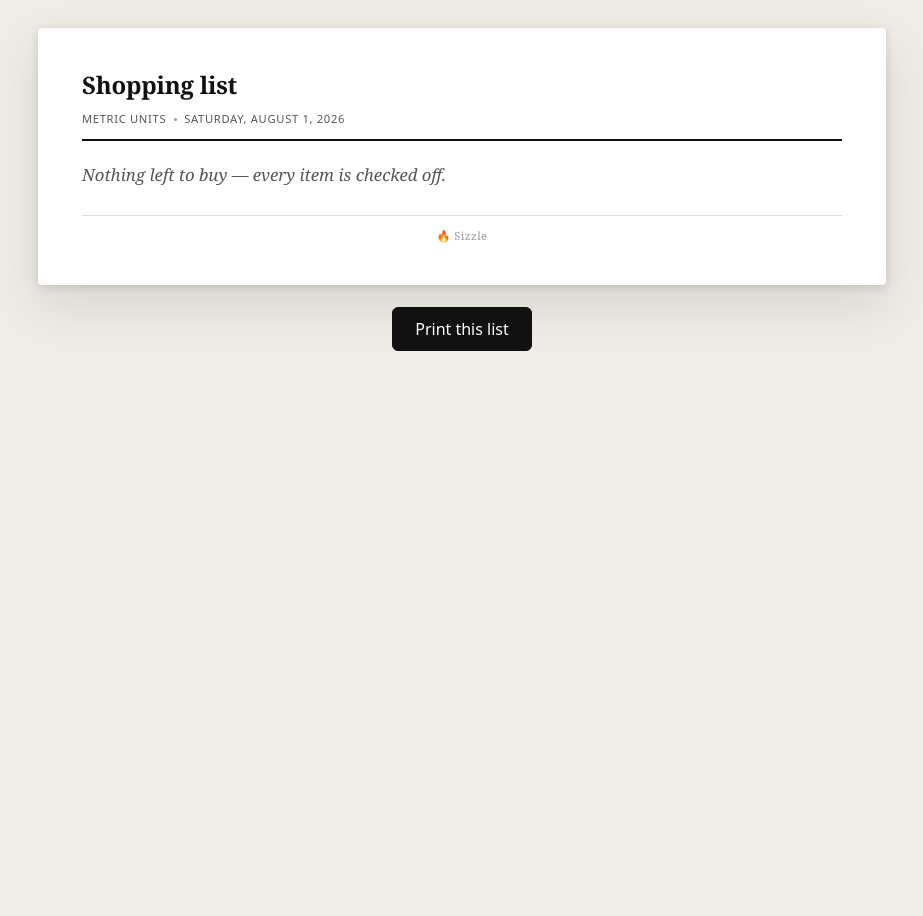
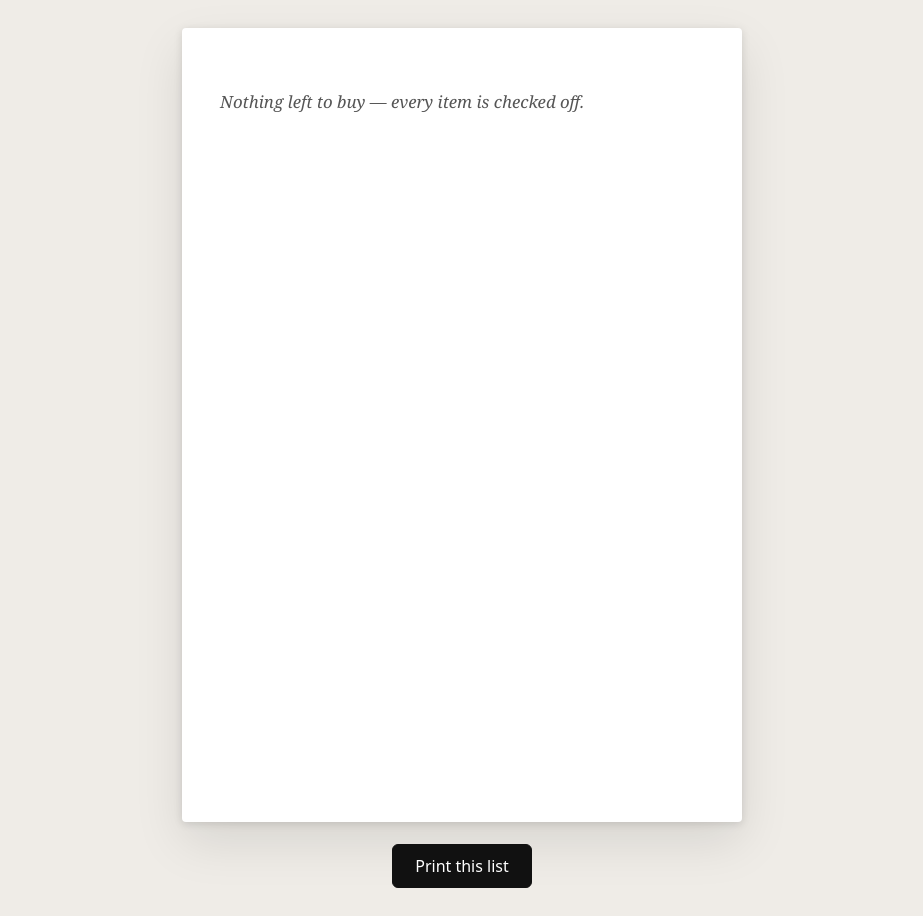
Before and after one commit to TJSmith-hub/sizzle, a FastAPI app: page /shopping-list/print in a window 1280 px wide. Shown: the whole page, without its empty margins (178-1101 px from the left). Before the commit the page ends 351 px from the top, so only its background shows below. Run offline with FastAPI, Linux system fonts and the light colour scheme.

Commit message:
Print the shopping list as an A5 card
The print view was a full-page A4 sheet with a title, the source recipe
names, a units/date line and a footer. Printed, that filled a page with
chrome and left the actual items small and widely spaced.

It now prints as a 128x190mm card on the left half of a landscape A4, so
the sheet folds down the middle into an A5 list that fits a pocket:

- Drop the title, source line, units/date meta and the footer, along with
  the client-side date stamping they needed. The items are the point.
- Keep the aisle grouping, but head each category with a dotted rule and
  a small centred label rather than a heavy black underline. The label is
  .68rem against the items' .92rem: the items are what you read in the
  shop, the category is a signpost.
- Replace the dotted leader lines with a plain two-column list and tighten
  the line spacing, which is what buys the room to fit A5.
- Set @page margin to 0 and move the 10mm inset onto the page content.
  Chrome prints its header/footer in the page margin, so a zero margin is
  what makes it omit them; the printed geometry is unchanged.

The on-screen preview is now sized to the real A5 card so it matches the
output. Also drops `sources` and `system` from the print route's template
context, which nothing reads any more.

Co-Authored-By: Claude Opus 5 (1M context) <noreply@anthropic.com>

```diff
--- a/app/static/css/print.css
+++ b/app/static/css/print.css
@@ -17,62 +17,46 @@
   line-height: 1.45;
 }
 
-/* On screen the list sits on a centered "sheet of paper"; in print it fills
-   the page (the sheet chrome is stripped in @media print below). */
+/* On screen the list sits on a centered "sheet of paper" sized to the real
+   A5 portrait card it prints as, so the preview matches the output. */
 .print-sheet {
-  max-width: 760px;
+  box-sizing: border-box;
+  width: 148mm;
+  max-width: 100%;
+  min-height: 210mm;
   margin: 0 auto;
   background: #fff;
-  padding: 40px 44px;
+  padding: 12mm 10mm;
   border-radius: 4px;
   box-shadow: 0 2px 8px rgba(0,0,0,.12), 0 20px 50px rgba(0,0,0,.10);
 }
 
-.print-header { border-bottom: 2px solid #111; padding-bottom: 12px; margin-bottom: 22px; }
-.print-header h1 { margin: 0; font-size: 1.5rem; letter-spacing: -.01em; }
-.print-sources { margin: 5px 0 0; font-size: .85rem; font-style: italic; color: #333; }
-.print-meta {
-  display: flex; flex-wrap: wrap; gap: 6px 18px; margin: 8px 0 0;
+.print-empty { font-size: 1.05rem; font-style: italic; color: #555; }
+
+/* Two columns inside the A5 width — roughly 60mm each. */
+.print-columns { column-count: 2; column-gap: 8mm; }
+
+/* Each category is one block, headed by a dotted rule — every category carries
+   one, the first included. The heading is deliberately smaller than the items:
+   the items are what you read while shopping, the category is just a signpost. */
+.print-aisle { break-inside: avoid; padding-top: 8px; border-top: 1.5px dotted #b8b2a8; }
+.print-aisle + .print-aisle { margin-top: 10px; }
+.print-aisle h2 {
   font-family: system-ui, -apple-system, "Segoe UI", sans-serif;
-  font-size: .7rem; text-transform: uppercase; letter-spacing: .06em; color: #555;
-}
-.print-meta span { position: relative; }
-.print-meta span + span::before {
-  content: ""; position: absolute; left: -10px; top: 50%;
-  width: 3px; height: 3px; margin-top: -1px; border-radius: 50%; background: #999;
+  font-size: .68rem; font-weight: 700; margin: 0 0 5px;
+  text-align: center; text-transform: uppercase; letter-spacing: .1em; color: #666;
 }
 
-.print-empty { font-size: 1.05rem; font-style: italic; color: #555; }
-
-.print-columns { column-count: 2; column-gap: 40px; }
-
-.print-aisle { break-inside: avoid; margin-bottom: 20px; }
-.print-aisle h2 {
-  font-family: system-ui, -apple-system, "Segoe UI", sans-serif;
-  font-size: .72rem; font-weight: 700; margin: 0 0 8px;
-  text-transform: uppercase; letter-spacing: .1em; color: #111;
-  border-bottom: 1px solid #111; padding-bottom: 4px;
+.print-items { list-style: none; margin: 0; padding: 0; }
+.print-items li {
+  display: flex; align-items: baseline; gap: 6px; padding: 1px 0; font-size: .92rem;
+  line-height: 1.25; break-inside: avoid;
 }
-
-.print-aisle ul { list-style: none; margin: 0; padding: 0; }
-.print-aisle li {
-  display: flex; align-items: center; gap: 8px; padding: 6px 0; font-size: 1.2rem;
-  break-inside: avoid;
-}
-.print-aisle .line { flex: 0 1 auto; }
-.print-aisle .line .note { color: #555; font-style: italic; }
-.print-aisle .dots {
-  flex: 1 1 auto; min-width: 12px; height: 0;
-  border-bottom: 1.5px dotted #c4bfb6; transform: translateY(-2px);
-}
-.print-aisle .pqty {
-  flex: none; font-weight: 700; text-align: right; white-space: nowrap;
+.print-items .line { flex: 1 1 auto; }
+.print-items .line .note { color: #555; font-style: italic; }
+.print-items .pqty {
+  flex: none; text-align: right; white-space: nowrap;
   font-variant-numeric: tabular-nums;
-}
-
-.print-foot {
-  margin-top: 28px; padding-top: 12px; border-top: 1px solid #ddd;
-  text-align: center; font-size: .7rem; color: #999; letter-spacing: .04em;
 }
 
 .print-btn {
@@ -83,13 +67,26 @@
 .print-btn:hover { background: #333; }
 
 @media print {
-  .print-page { background: #fff; padding: 0; }
+  /* The 10mm inset lives on the page content, not on @page, because a zero
+     @page margin is what makes Chrome drop its default header/footer (the URL,
+     date and page number) — with no margin there is nowhere to print them.
+     Firefox and Safari ignore this; there the header/footer is a checkbox in
+     the print dialog. The printed geometry is identical either way. */
+  .print-page { background: #fff; padding: 10mm; }
+  .print-btn { display: none; }
+
+  /* An A5 portrait card on the LEFT HALF of a landscape A4, so the sheet folds
+     down the middle into an A5 list. Landscape A4 is 297mm wide; half is
+     148.5mm, less the 10mm inset and ~10mm kept clear of the fold, so the
+     card is 128mm wide by (210 - 20) = 190mm tall. */
+  @page { size: A4 landscape; margin: 0; }
   .print-sheet {
-    max-width: none; margin: 0; padding: 0;
+    box-sizing: border-box;
+    width: 128mm; min-height: 0; height: 190mm;
+    margin: 0; padding: 0;
     border-radius: 0; box-shadow: none;
   }
-  .print-btn { display: none; }
-  @page { margin: 1.4cm; }
+  .print-columns { height: 190mm; }
 }
 
 @media (max-width: 620px) {
--- a/app/templates/shopping_print.html
+++ b/app/templates/shopping_print.html
@@ -13,15 +13,6 @@
   {% endfor %}
 
   <div class="print-sheet">
-    <header class="print-header">
-      <h1>Shopping list</h1>
-      {% if sources %}<p class="print-sources">{{ sources | join(' · ') }}</p>{% endif %}
-      <p class="print-meta">
-        <span>{{ system | capitalize }} units</span>
-        <span id="print-date"></span>
-      </p>
-    </header>
-
     {% if not ns.total %}
       <p class="print-empty">Nothing left to buy — every item is checked off.</p>
     {% else %}
@@ -31,11 +22,10 @@
           {% if unchecked %}
             <section class="print-aisle">
               <h2>{{ section.aisle | aisle_label }}</h2>
-              <ul>
+              <ul class="print-items">
                 {% for item in unchecked %}
                   <li>
                     <span class="line">{{ item.name }}{% if item.note %}, <span class="note">{{ item.note }}</span>{% endif %}</span>
-                    <span class="dots"></span>
                     <span class="pqty">{{ item.display_quantity() }} {{ item.display_unit() }} {{ item.display_ml_hint() }}</span>
                   </li>
                 {% endfor %}
@@ -45,19 +35,8 @@
         {% endfor %}
       </div>
     {% endif %}
-
-    <footer class="print-foot">🔥 Sizzle</footer>
   </div>
 
   <button class="print-btn no-print" onclick="window.print()">Print this list</button>
-
-  <script>
-    (function () {
-      var el = document.getElementById('print-date');
-      if (el) el.textContent = new Date().toLocaleDateString(undefined, {
-        weekday: 'long', year: 'numeric', month: 'long', day: 'numeric'
-      });
-    })();
-  </script>
 </body>
 </html>
```
Also changed, not shown: app/routers/shopping.py (+1 -6 lines).
